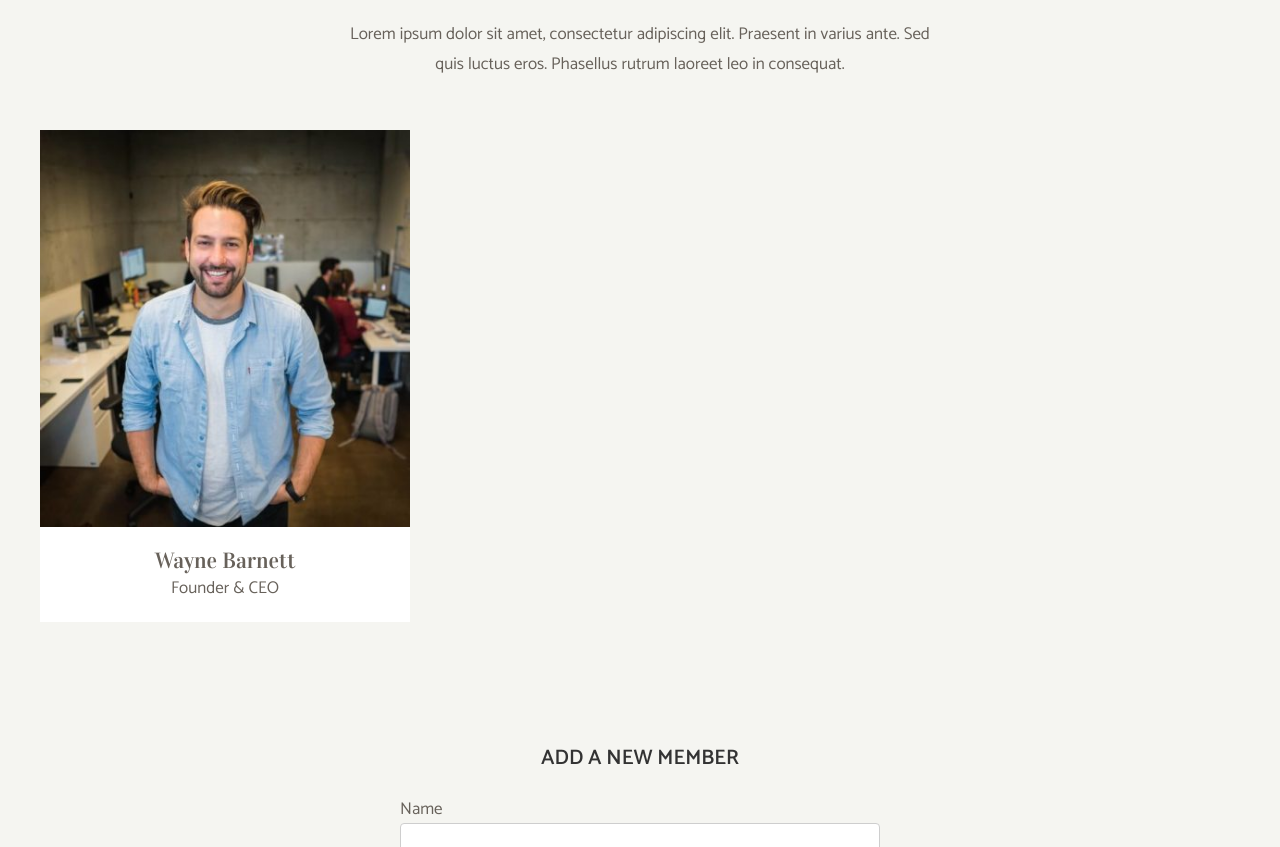
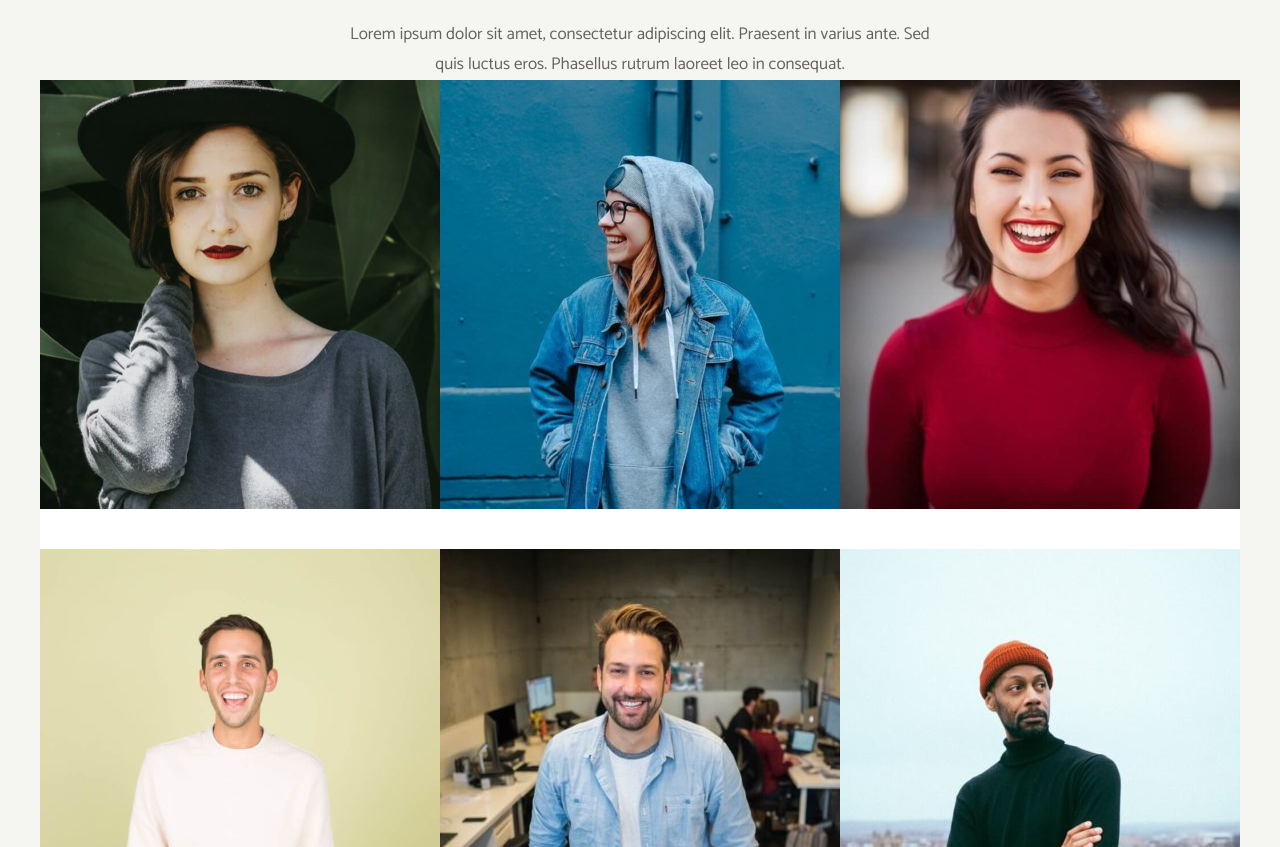
Before and after one commit to LucaVitullo/js-our-team, a plain HTML site: page index.html in a window 1280 px wide. Shown: the part 105-952 px from the top of the page. Drawn offline with Linux system fonts and the light colour scheme.

Commit message:
creazione carte manca testo

```diff
--- a/index.html
+++ b/index.html
@@ -23,7 +23,7 @@
         <div class="team-container">
           <!-- Inseriamo inizialmente una card statica per stilarla e vedere l'effetto finale -->
 
-          <div class="team-card">
+          <!--<div class="team-card">
             <div class="card-image">
               <img
                 src="img/wayne-barnett-founder-ceo.jpg"
@@ -34,7 +34,7 @@
               <h3>Wayne Barnett</h3>
               <p>Founder & CEO</p>
             </div>
-          </div>
+          </div>-->
         </div>
       </div>
     </section>
--- a/script.js
+++ b/script.js
@@ -9,6 +9,7 @@ stampare dinamicamente una card per ogni membro del team.
 BONUS:
 Utilizzare gli input presenti nella pagina per permettere all'utente di aggiungere nuovi membri del team: cliccando sul pulsante "add" viene creato un *nuovo oggetto*, il quale viene *inserito nell'array iniziale* e viene stampata una nuova card con tutte le informazioni inserite dall'utente.*/
 
+const teamContainer =document.querySelector('.team-container');
 
 const membri =[
     {
@@ -30,9 +31,9 @@ const membri =[
 
     },
     {
-        nome:'Scott Estada',
+        nome:'Scott Estrada',
         ruolo:'Developer',
-        foto: 'img/scott-estada-developer.jpg'
+        foto: 'img/scott-estrada-developer.jpg'
 
     },
     {
@@ -49,3 +50,29 @@ const membri =[
     },
 ];
 console.log(membri);
+
+
+function creoCarta(){
+    for(let i=0; i<membri.length;i++){
+
+
+        const teamCard =document.createElement('div');
+        teamCard.className='team-Card';
+        teamContainer.appendChild(teamCard);
+
+        const contenitoreCardImage =document.createElement('div');
+        contenitoreCardImage.className='card-image';
+        teamCard.appendChild(contenitoreCardImage);
+        const cardImage=document.createElement('img')
+        contenitoreCardImage.appendChild(cardImage)
+        cardImage.src = membri[i].foto;
+
+
+        const cardText =document.createElement('div');
+        cardText.className='card-text';
+        teamCard.appendChild(cardText);
+
+    }
+}
+
+creoCarta();
```
